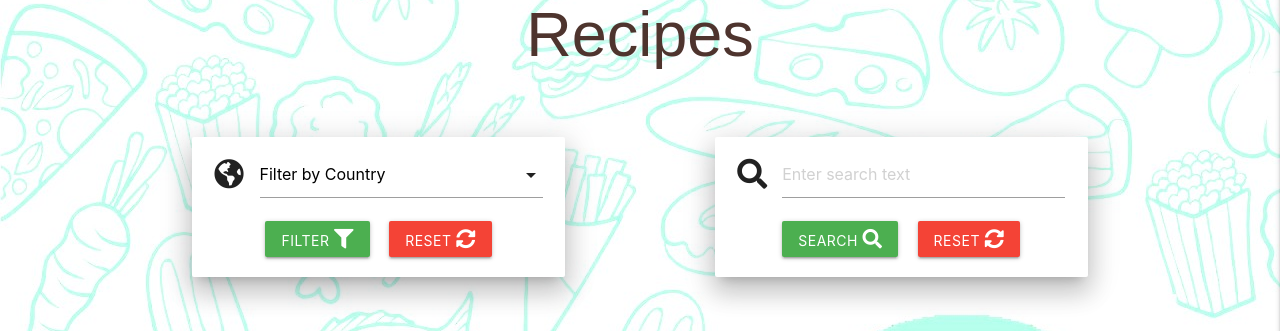
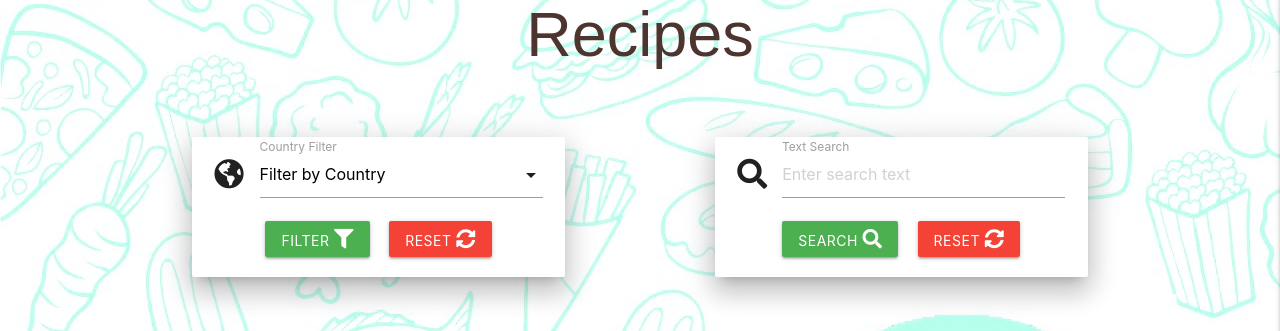
Before and after one commit to GazzaJ/CI-MS3-W3Recipes, a Flask app: page /search in a window 1280 px wide. Shown: the part 124-455 px from the top of the page. Run offline with Flask 2, Linux system fonts and the light colour scheme; data that the repository does not hold is empty; some libraries are stand-ins or nearby versions; some web fonts are replaced.

Commit message:
Add input labels on Country filter and text search

```diff
--- a/templates/recipes.html
+++ b/templates/recipes.html
@@ -14,7 +14,7 @@
                         <option value="{{ country.name }}">{{ country.name }}</option>
                     {% endfor %}
                 </select>
-                <label for="country_filter"></label>
+                <label for="country_filter">Country Filter</label>
             </div>
             <!-- Recipe Filter and Reset Buttons -->
             <div class="row">
@@ -31,7 +31,7 @@
             <div class="input-field col s12">
                 <i class="fas fa-search prefix" aria-hidden="true"></i>
                 <input type="text" name="text_search" id="text_search" placeholder="Enter search text" class="validate" minlength="3" required>
-                <label for="text_search"></label>
+                <label for="text_search">Text Search</label>
             </div>
             <!-- Recipe Search Buttons -->
             <div class="row">
```
